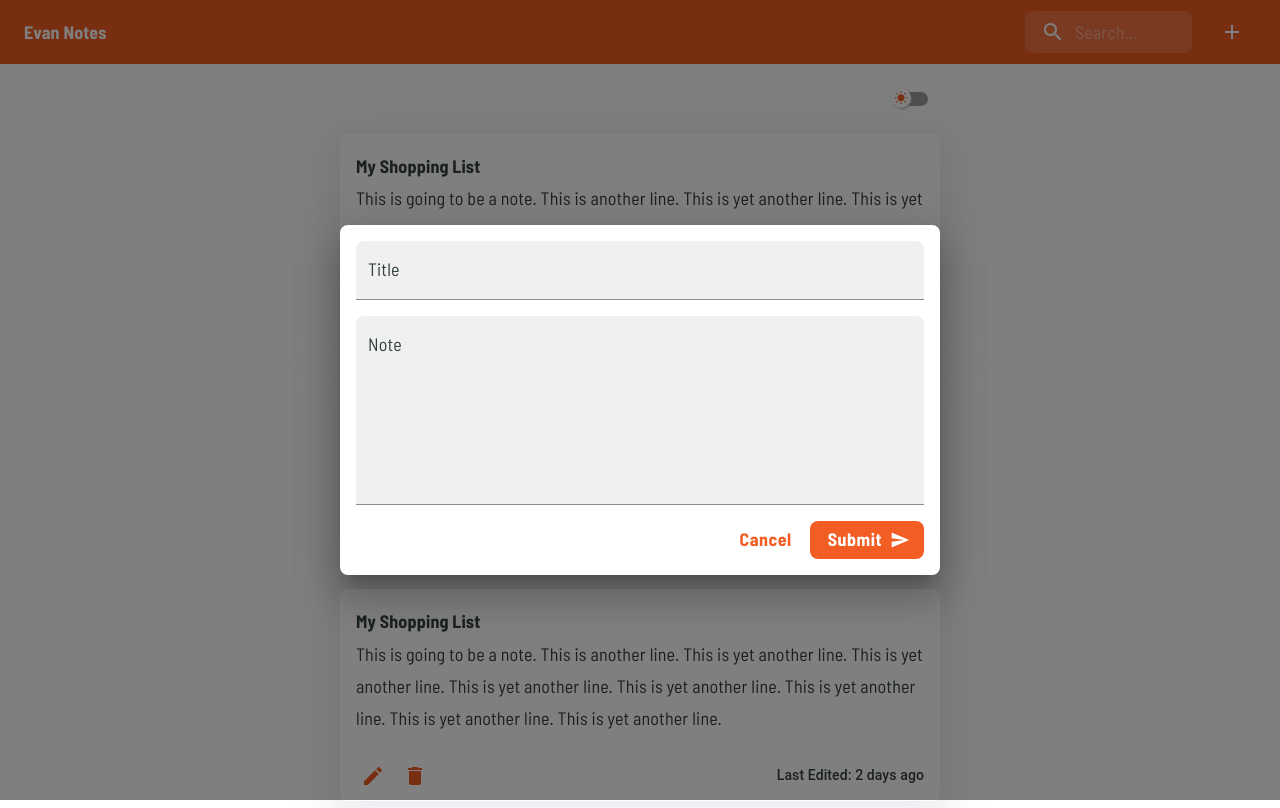
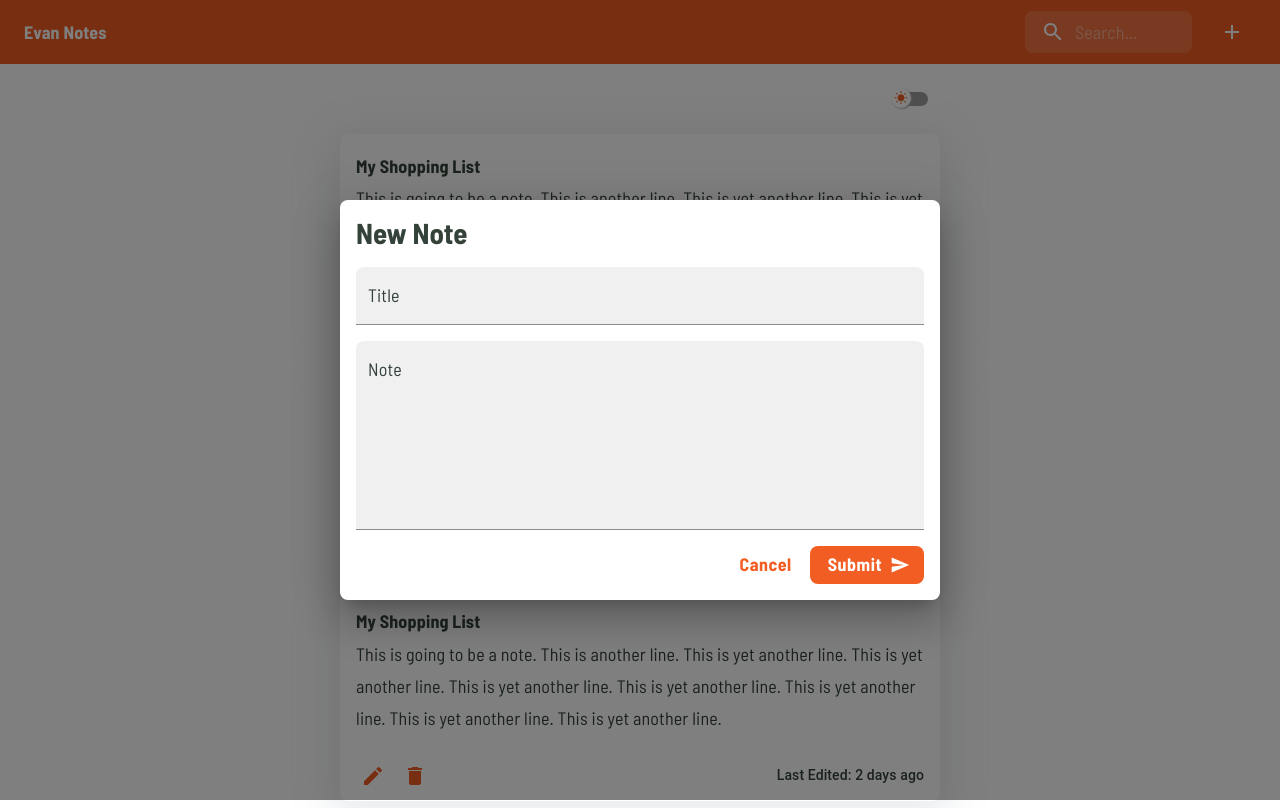
Before and after one commit to ecarlson2020/solace, a Next.js app: page / in a window 1280 px wide. Both pictures are taken after a click on the button 1232 px from the left and 32 px from the top of the page. Built offline with nearby package versions, Linux system fonts and the light colour scheme.

Commit message:
lint and header for dialog

```diff
--- a/src/common/components/Page/Header.tsx
+++ b/src/common/components/Page/Header.tsx
@@ -53,7 +53,6 @@ const StyledInputBase = styled(InputBase)(({ theme }) => ({
 }));
 
 export default function SearchAppBar() {
-  const isDialogOpen = useRootStore((state: RootState) => state.isDialogOpen);
   const setIsDialogOpen = useRootStore(
     (state: RootState) => state.setIsDialogOpen
   );
--- a/src/components/Home/NewNote.tsx
+++ b/src/components/Home/NewNote.tsx
@@ -1,6 +1,12 @@
-import { Dispatch, SetStateAction } from "react";
 // mui
-import { Box, Button, Stack, Dialog, TextField } from "@mui/material";
+import {
+  Typography,
+  Box,
+  Button,
+  Stack,
+  Dialog,
+  TextField,
+} from "@mui/material";
 import { useTheme } from "@mui/material/styles";
 import SendIcon from "@mui/icons-material/Send";
 // store
@@ -25,6 +31,7 @@ export default function NewNote() {
       }}
     >
       <Stack sx={{ p: 2 }} spacing={2}>
+        <Typography variant="h3">New Note</Typography>
         <TextField variant="filled" label="Title" fullWidth />
         <TextField variant="filled" label="Note" multiline rows={6} fullWidth />
         <Box
--- a/src/components/Home/index.tsx
+++ b/src/components/Home/index.tsx
@@ -1,4 +1,4 @@
-import { ReactNode, useState } from "react";
+import { ReactNode } from "react";
 // mui
 import { Switch, Box } from "@mui/material";
 import { useTheme } from "@mui/material/styles";
```
